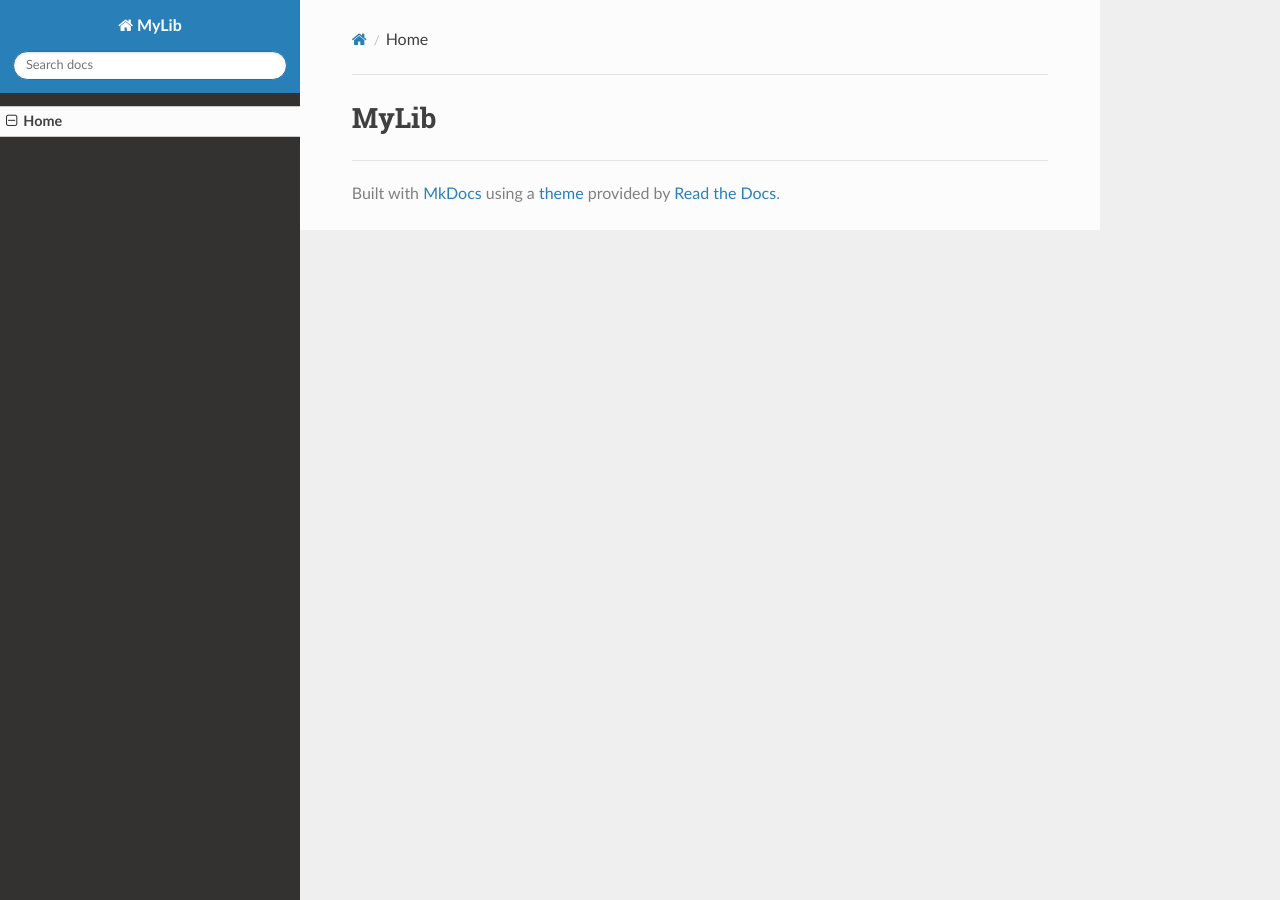
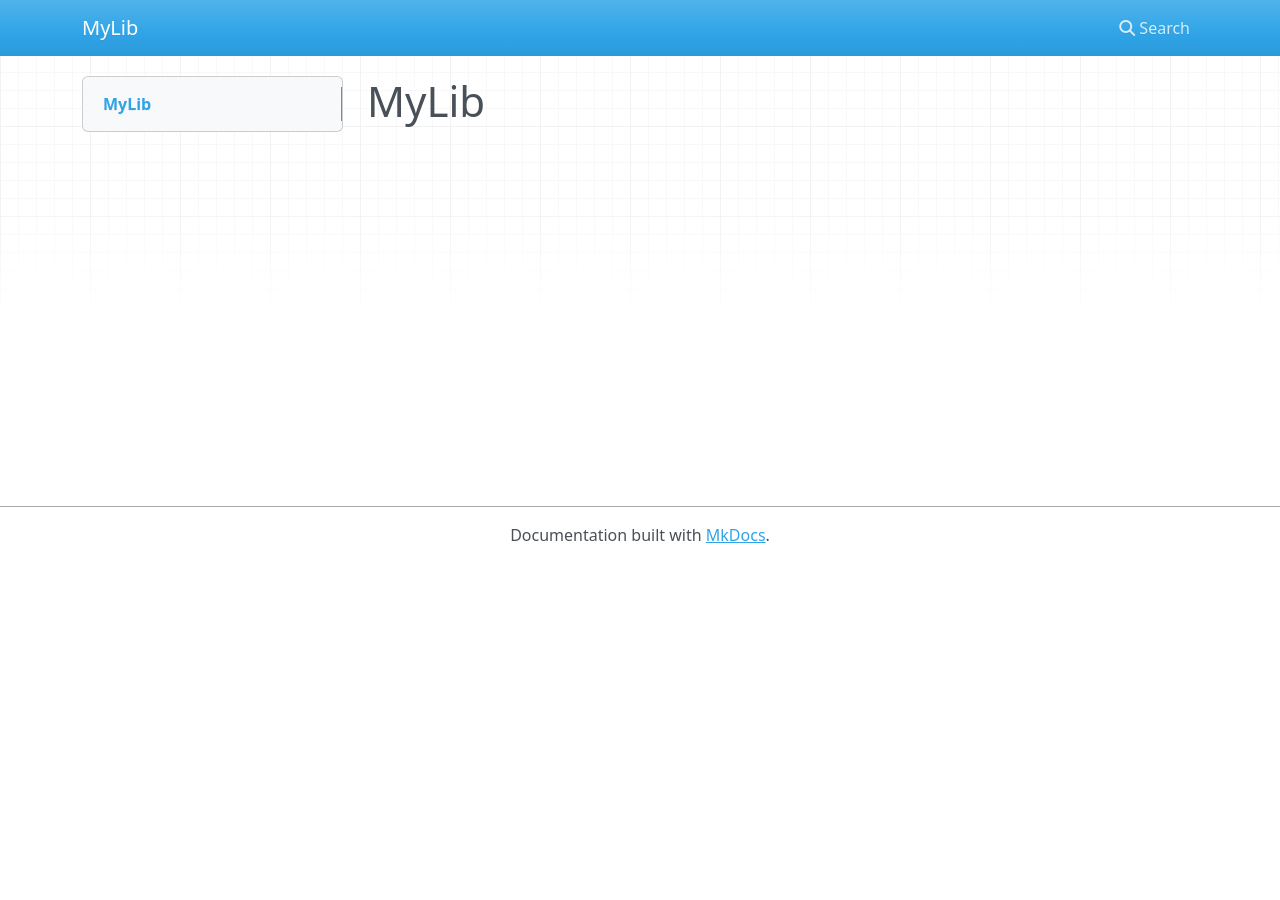
Before and after one commit to CP-THRO/THRO-SQS-MyLib, an MkDocs documentation site: the page built from docs/index.md, in a window 1280 px wide. Built offline with MkDocs 1.6.1, drawn with Linux system fonts in a browser that asks for light colours; nearby versions of some CDN libraries; some of the changed lines change nothing that is shown.

Commit message:
try to change theme

```diff
--- a/mkdocs.yaml
+++ b/mkdocs.yaml
@@ -1,7 +1,7 @@
 site_name: MyLib
 
 theme:
-    name: readthedocs
+    name: mkdocs
 
 docs_dir: docs
 nav:
```
